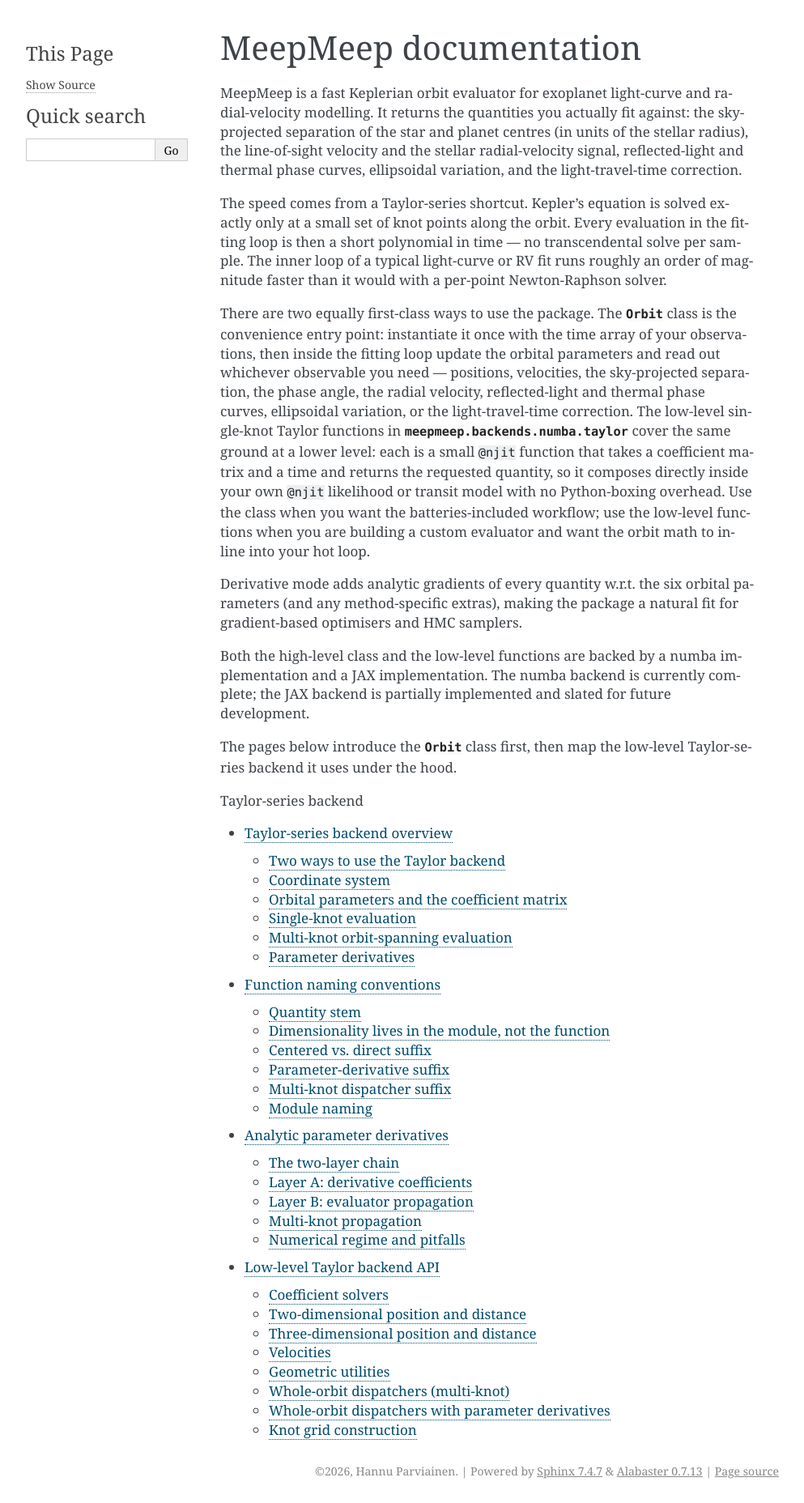
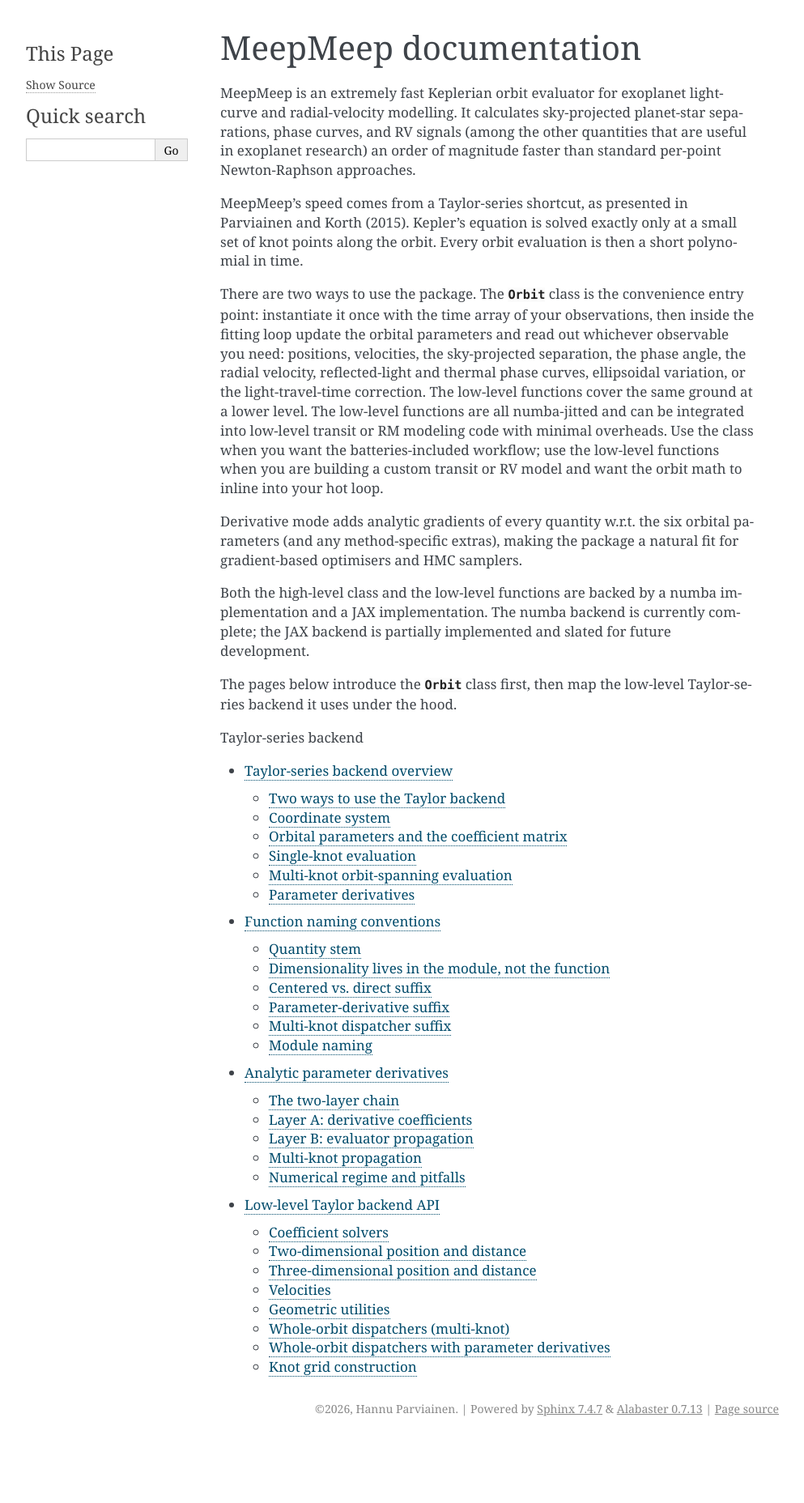
Before and after one commit to hpparvi/MeepMeep, a Sphinx documentation site: the page built from doc/source/index.rst, in a window 1280 px wide. Shown: the whole page at 81% size, without its empty margins (148-1141 px from the left). Built offline with Sphinx 7.4.7, drawn with Linux system fonts in a browser that asks for light colours; pages that are not in the unit, such as notebooks, are missing from menus; after the commit the page ends 1779 px from its top, so only the background shows below that.

Commit message:
Revised documentation.

```diff
--- a/doc/source/index.rst
+++ b/doc/source/index.rst
@@ -1,36 +1,29 @@
 MeepMeep documentation
 ======================
 
-MeepMeep is a fast Keplerian orbit evaluator for exoplanet
-light-curve and radial-velocity modelling. It returns the quantities
-you actually fit against: the sky-projected separation of the star
-and planet centres (in units of the stellar radius), the
-line-of-sight velocity and the stellar radial-velocity signal,
-reflected-light and thermal phase curves, ellipsoidal variation, and
-the light-travel-time correction.
+MeepMeep is an extremely fast Keplerian orbit evaluator for exoplanet
+light-curve and radial-velocity modelling. It calculates sky-projected
+planet-star separations, phase curves, and RV signals (among the other
+quantities that are useful in exoplanet research) an order of magnitude
+faster than standard per-point Newton-Raphson approaches.
 
-The speed comes from a Taylor-series shortcut. Kepler's equation is
-solved exactly only at a small set of knot points along the orbit.
-Every evaluation in the fitting loop is then a short polynomial in
-time — no transcendental solve per sample. The inner loop of a
-typical light-curve or RV fit runs roughly an order of magnitude
-faster than it would with a per-point Newton-Raphson solver.
+MeepMeep's speed comes from a Taylor-series shortcut, as presented in Parviainen
+and Korth (2015). Kepler's equation is solved exactly only at a small set of
+knot points along the orbit. Every orbit evaluation is then
+a short polynomial in time.
 
-There are two equally first-class ways to use the package. The
+There are two ways to use the package. The
 :class:`~meepmeep.orbit.Orbit` class is the convenience entry point:
 instantiate it once with the time array of your observations, then
 inside the fitting loop update the orbital parameters and read out
-whichever observable you need — positions, velocities, the
+whichever observable you need: positions, velocities, the
 sky-projected separation, the phase angle, the radial velocity,
 reflected-light and thermal phase curves, ellipsoidal variation, or
-the light-travel-time correction. The low-level single-knot Taylor
-functions in :mod:`meepmeep.backends.numba.taylor` cover the same
-ground at a lower level: each is a small ``@njit`` function that
-takes a coefficient matrix and a time and returns the requested
-quantity, so it composes directly inside your own ``@njit``
-likelihood or transit model with no Python-boxing overhead. Use the
-class when you want the batteries-included workflow; use the
-low-level functions when you are building a custom evaluator and want
+the light-travel-time correction. The low-level functions cover the same
+ground at a lower level. The low-level functions are all numba-jitted and
+can be integrated into low-level transit or RM modeling code with minimal
+overheads. Use the class when you want the batteries-included workflow; use the
+low-level functions when you are building a custom transit or RV model and want
 the orbit math to inline into your hot loop.
 
 Derivative mode adds analytic gradients of every quantity w.r.t. the
```
